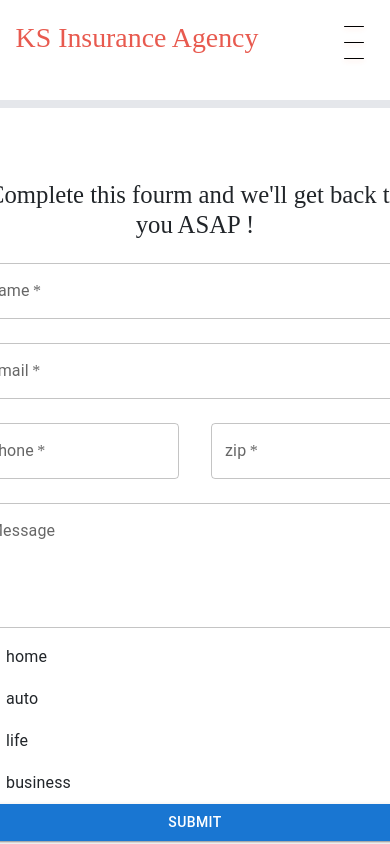
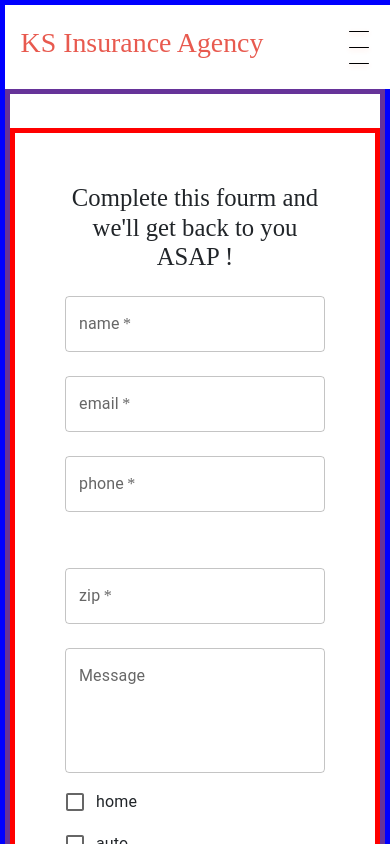
Before and after one commit to abiodunfreeman/ks_insurance, a React (Create React App) app in the folder client/: page /quote in a window 390 px wide. Shown: the top 844 px of the page. Built offline with nearby package versions, Linux system fonts and the light colour scheme.

Commit message:
mobile menu bug fixes

```diff
--- a/client/src/components/Footer.js
+++ b/client/src/components/Footer.js
@@ -10,7 +10,7 @@ export default function Footer() {
         <p>78 Mentor Ave Painesville, OH 44077</p>
         <p>ks.insur.agency@gmail.com</p>
         <div>
-          <Link to="/login">login</Link>
+          <Link to="/signin">login</Link>
         </div>
       </div>
     </footer>
--- a/client/src/components/Header.js
+++ b/client/src/components/Header.js
@@ -32,7 +32,7 @@ const Header = () => {
   };
   return (
     <header className="">
-      <Link id="logo-link" to="/">
+      <Link id="logo-link" to="/" onClick={() => checkIfMobileMenuIsOpen()}>
         <h1>KS Insurance Agency</h1>
       </Link>
       <div id="header-nav">
@@ -78,7 +78,11 @@ const Header = () => {
           >
             Contact Us
           </Link>
-          <Link className="btn btn-primary" to="/quote">
+          <Link
+            className="btn btn-primary"
+            to="/quote"
+            onClick={() => checkIfMobileMenuIsOpen()}
+          >
             Get a Quote
           </Link>
         </div>
--- a/client/src/components/styles/css/quote.css
+++ b/client/src/components/styles/css/quote.css
@@ -1,16 +1,19 @@
 /* line 1, ../GitHub/ks_insurance/client/src/components/styles/sass/quote.scss */
 #quote-homepage {
-  min-height: 100vh;
+  border: 5px solid blue;
 }
 
 /* line 4, ../GitHub/ks_insurance/client/src/components/styles/sass/quote.scss */
 #quote-homepage #quote-form-container {
-  padding: 100px;
+  border: 5px solid rebeccapurple;
+  padding-top: 4vh;
+  margin-top: 10vh;
   min-height: 800px;
 }
 
 /* line 9, ../GitHub/ks_insurance/client/src/components/styles/sass/quote.scss */
 #quote-homepage #quote-form-container #quote-words-container {
+  border: 5px solid yellowgreen;
   height: 500px;
   min-width: 300px;
   max-width: 600px;
@@ -18,21 +21,31 @@
 
 /* line 15, ../GitHub/ks_insurance/client/src/components/styles/sass/quote.scss */
 #quote-homepage #quote-form-container form {
-  width: clamp(300px, 600px, 800px);
-  padding: 4.5rem;
+  border: 5px solid red;
+  max-width: 600px;
+  padding: 50px;
   display: flex;
   flex-direction: column;
 }
 
-/* line 25, ../GitHub/ks_insurance/client/src/components/styles/sass/quote.scss */
+/* line 26, ../GitHub/ks_insurance/client/src/components/styles/sass/quote.scss */
 #checkbox-group {
   display: flex;
 }
 
+/* line 29, ../GitHub/ks_insurance/client/src/components/styles/sass/quote.scss */
+#phone-zip-container {
+  display: flex;
+}
+
 @media (max-width: 1050px) {
-  /* line 29, ../GitHub/ks_insurance/client/src/components/styles/sass/quote.scss */
+  /* line 33, ../GitHub/ks_insurance/client/src/components/styles/sass/quote.scss */
   #quote-form-container {
     flex-direction: column-reverse;
+  }
+  /* line 37, ../GitHub/ks_insurance/client/src/components/styles/sass/quote.scss */
+  #phone-zip-container {
+    flex-direction: column;
   }
 }
 
--- a/client/src/components/styles/sass/quote.scss
+++ b/client/src/components/styles/sass/quote.scss
@@ -1,22 +1,23 @@
 #quote-homepage {
-  // border: 5px solid blue;
-  min-height: 100vh;
+  border: 5px solid blue;
+  // min-height: 100vh;
   #quote-form-container {
-    // border: 5px solid rebeccapurple;
-    padding: 100px;
-    // margin-top: 10vh;
+    border: 5px solid rebeccapurple;
+    padding-top: 4vh;
+    margin-top: 10vh;
     min-height: 800px;
     #quote-words-container {
-      // border: 5px solid yellowgreen;
+      border: 5px solid yellowgreen;
       height: 500px;
       min-width: 300px;
       max-width: 600px;
     }
     form {
-      // border: 5px solid red;
+      border: 5px solid red;
       // height: 500px;
-      width: clamp(300px, 600px, 800px);
-      padding: 4.5rem;
+      // margin: 300px;
+      max-width: 600px;
+      padding: 50px;
       display: flex;
       flex-direction: column;
     }
@@ -25,9 +26,15 @@
 #checkbox-group {
   display: flex;
 }
+#phone-zip-container {
+  display: flex;
+}
 @media (max-width: 1050px) {
   #quote-form-container {
     // display: flex;
     flex-direction: column-reverse;
   }
+  #phone-zip-container {
+    flex-direction: column;
+  }
 }
--- a/client/src/routes/quote.js
+++ b/client/src/routes/quote.js
@@ -48,7 +48,7 @@ export default function Quote() {
     // console.log(e);
   };
   return (
-    <section id="quote-homepage" className="h-screen flex-col">
+    <section id="quote-homepage" className="flex-col">
       <Header />
       <div
         id="quote-form-container"
@@ -92,7 +92,7 @@ export default function Quote() {
             // onChange={e => handleChange(e)}
             placeholder="email"
           />
-          <div className="flex gap-8">
+          <div className=" gap-8" id="phone-zip-container">
             <TextField
               required
               fullWidth
```
Also changed, not shown: 1 other file (tests, documents, lock files or other folders).
